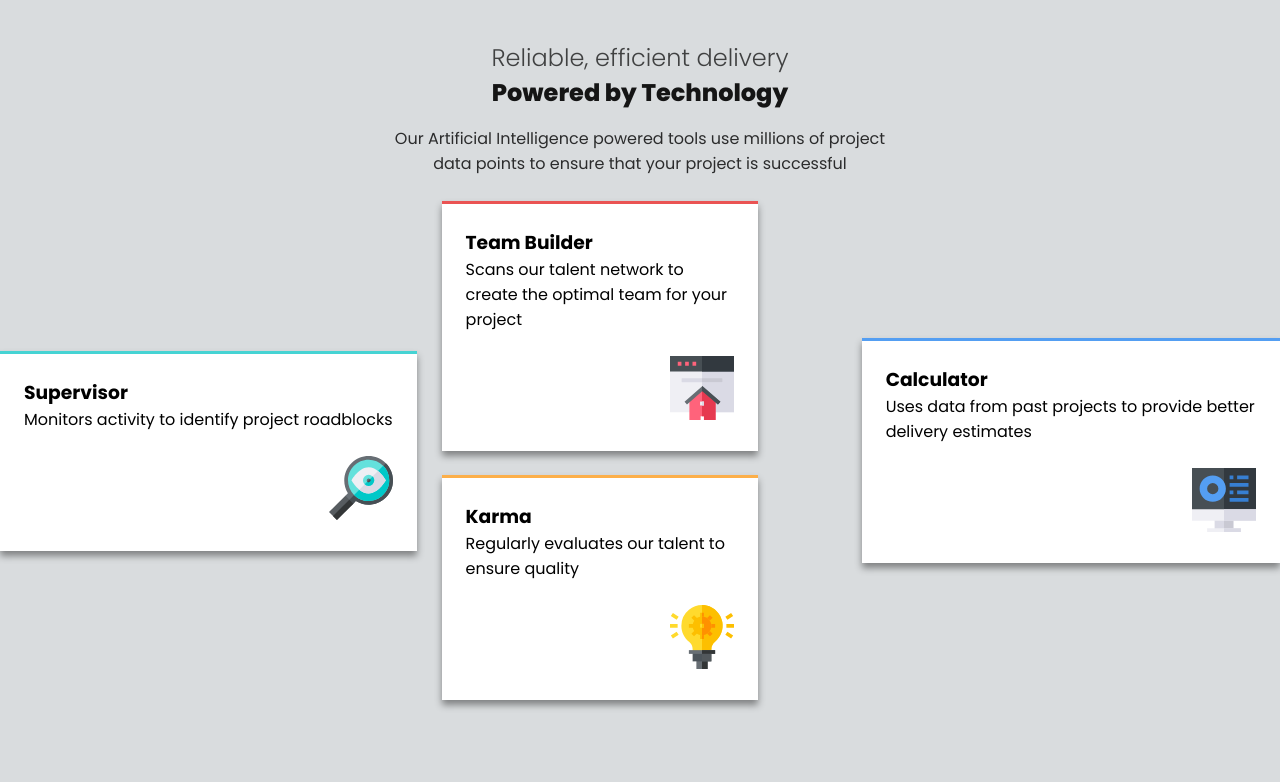
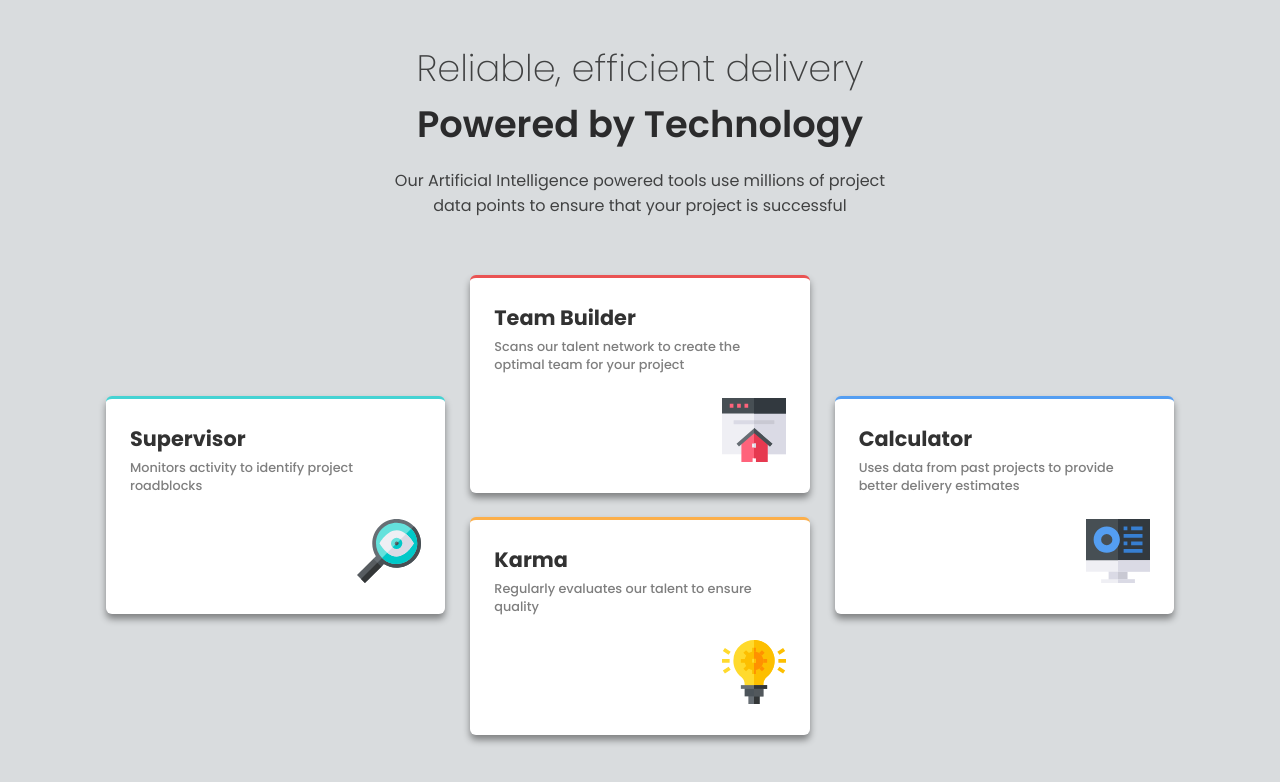
Before and after one commit to Ugliof/four-card-feature-section-master, a plain HTML site: page index.html in a window 1280 px wide. Drawn offline with Linux system fonts and the light colour scheme.

Commit message:
Finalizei o Projeto e adicionei o README

```diff
--- a/index.html
+++ b/index.html
@@ -31,14 +31,12 @@
   <main class="container">
 
     <!-- CARD SUPERVISOR -->
-    <section class="section-supervisor">
       <article class="card-supervisor">
-        <h3>
+        <h3 class="titulo-cards">
           Supervisor
         </h3>
 
-        <p class="descricao-supe
-        rvisor">
+        <p class="descricao-cards">
         Monitors activity to identify project roadblocks
         </p>
 
@@ -46,18 +44,17 @@
           <img src="images/icon-supervisor.svg" alt="icon-supervisor">
         </div>
       </article>
-    </section>
 
     <!-- GROUP CARDS -->
     <section class="group-cards">
 
       <!-- CARD TEAM BUILDER -->
       <article class="card-team-builder">
-        <h3>
+        <h3 class="titulo-cards">
           Team Builder
         </h3>
 
-        <p class="descricao-team-builder">
+        <p class="descricao-cards">
           Scans our talent network to create the optimal team for your project
         </p>
 
@@ -68,11 +65,11 @@
 
       <!-- CARD KARMA -->
       <article class="card-karma">
-        <h3>
+        <h3 class="titulo-cards">
           Karma
         </h3>
 
-        <p class="descricao-karma">
+        <p class="descricao-cards">
           Regularly evaluates our talent to ensure quality
         </p>
 
@@ -83,13 +80,13 @@
     </section>
 
     <!-- CARD CALCULATOR -->
-    <section class="section-calculator">
+
       <article class="card-calculator">
-        <h3>
+        <h3 class="titulo-cards">
           Calculator
         </h3>
 
-        <p class="descricao-calculator">
+        <p class="descricao-cards">
           Uses data from past projects to provide better delivery estimates
         </p>
 
@@ -97,7 +94,7 @@
           <img src="images/icon-calculator.svg" alt="icon-calculator">
         </div>
       </article>
-    </section>
+
   </main>
 
 </body>
--- a/style.css
+++ b/style.css
@@ -39,8 +39,10 @@ body {
     justify-content: center;
     align-items: center;
 
+    min-height: 100vh;
     padding: 2.5rem 0;
     gap: 25px;
+    overflow-x: hidden;
 
     font-family: var(--font-family);
 }
@@ -49,45 +51,49 @@ body {
 
 .cabecalho {
     text-align: center;
-    max-width: 40%;
+    max-width: 500px;
+    width: 100%;
 }
 
 /* TITULO ( Reliable, efficient delivery) */
 
 .titulo {
-    font-size: 1.5rem;
-    font-weight: 300;
+    font-size: 2.3rem;
+    font-weight: 200;
     opacity: 0.7;
 }
 
 /* SUBTITULO ( Powered by Technology) */
 
 .subtitulo {
-    font-size: 1.5rem;
-    font-weight: 800;
-    opacity: 0.9;
+    font-size: 2.3rem;
+    font-weight: 600;
+    opacity: 0.8;
     margin-bottom: 1rem;
 }
 
 /* DESCRIÇÃO HEADER / CABEÇALHO */
 
-p.descricao-header {
+.descricao-header {
     font-size: 1rem;
     font-weight: 400;
-    opacity: 0.8;
+    opacity: 0.7;
+    margin-bottom: 2rem;
 }
 
 /* MAIN / CONTAINER */
 
 .container {
     display: grid;
-    grid-template-columns: repeat(3, auto);
+    grid-template-columns: repeat(3, 1fr);
     grid-template-rows: auto auto;
 
     justify-content: center;
     align-items: center;
     gap: 25px;
-
+    padding: 0 1rem;
+    width: 100%;
+    max-width: 1100px;
 }
 
 /* BORDER COLORS CARDS */
@@ -116,8 +122,25 @@ p.descricao-header {
 
     padding: 1.5rem;
     box-shadow: 0px 5px 7px rgba(0, 0, 0, 0.411);
+    border-radius: 6px;
     width: 100%;
 
+}
+
+/* TITULO DOS CARDS */
+
+.titulo-cards {
+    font-size: 1.3rem;
+    opacity: 0.8;
+    margin-bottom: 0.3rem;
+}
+
+/* DESCRIÇÃO DOS CARDS */
+
+.descricao-cards {
+    font-size: 0.8rem;
+    font-weight: 500;
+    opacity: 0.5;
 }
 
 /* SECTION / GROUP CARDS */
@@ -128,7 +151,7 @@ p.descricao-header {
     flex-direction: column;
     justify-content: center;
     align-items: center;
-    width: 80%;
+     width: 100%;
 }
 
 /* ICONS IMAGENS */
@@ -137,3 +160,29 @@ p.descricao-header {
     text-align: end;
     margin-top: 1.5rem;
 }
+
+/* MIDEA QUERY */
+
+@media (max-width: 768px) {
+
+    .cabecalho {
+        width: 90%;
+    }
+
+    .titulo,
+    .subtitulo {
+        font-size: 1.7rem;
+    }
+
+    .descricao-header {
+        font-size: 1.1rem;
+    }
+
+    .container {
+        display: flex;
+        flex-direction: column;
+
+        width: 90%;
+    }
+
+}
```
Also changed, not shown: 1 other file.
